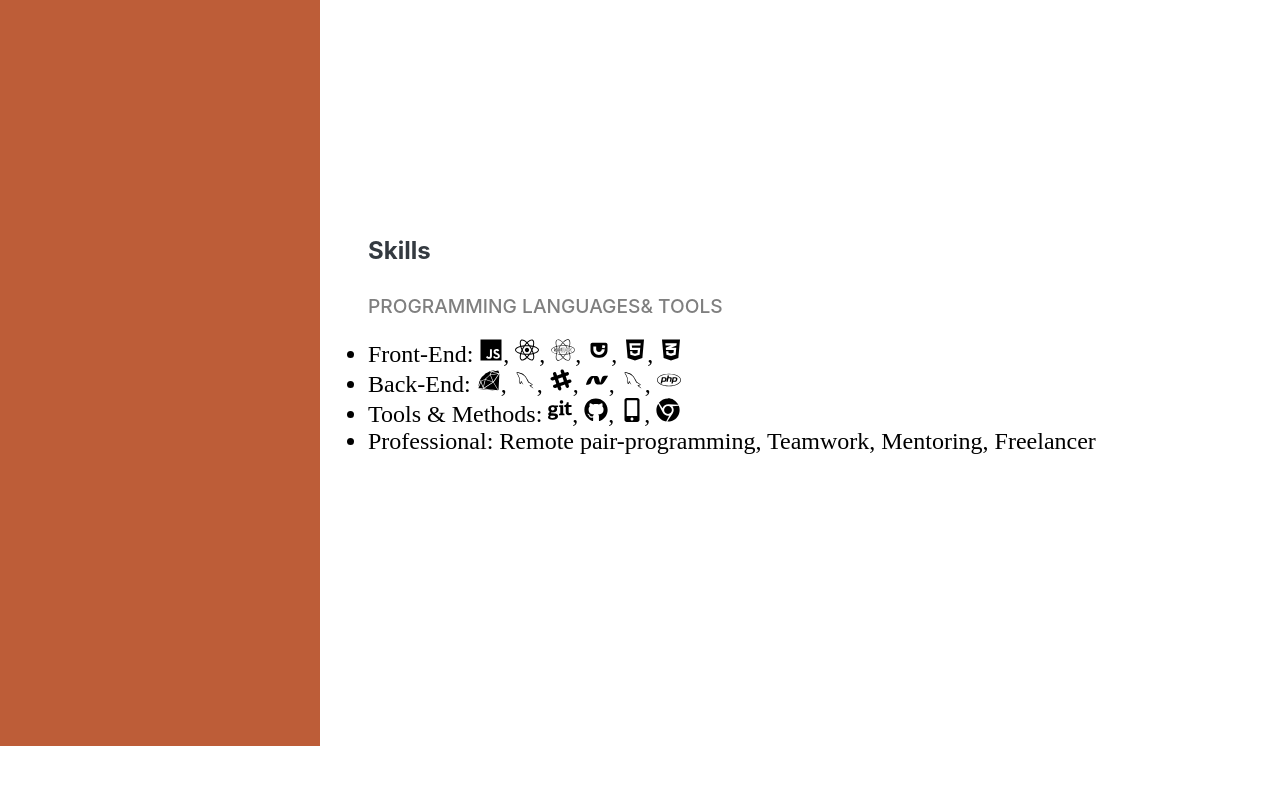
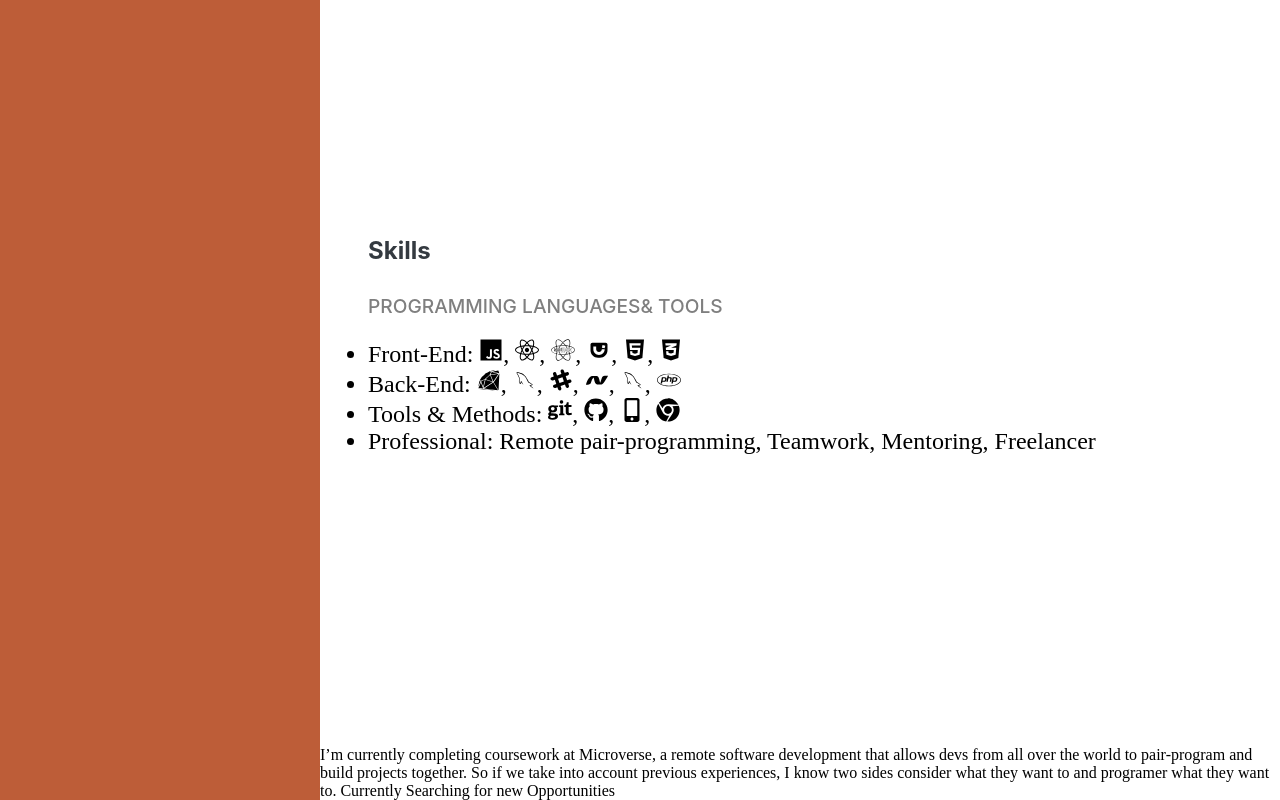
Before and after one commit to AtillaTahak/Resume-React, a React (Create React App) app: page / in a window 1280 px wide. Shown: the part 2624-3424 px from the top of the page. Before the commit the page ends 3370 px from the top, so only its background shows below. Built offline with nearby package versions, Linux system fonts and the light colour scheme.

Commit message:
created insterest page

```diff
--- a/src/components/Contents/Interests.js
+++ b/src/components/Contents/Interests.js
@@ -3,6 +3,7 @@ import React from 'react';
 export const Interests = () => {
     return (
         <div>
+            <p>I’m currently completing coursework at Microverse, a remote software development that allows devs from all over the world to pair-program and build projects together. So if we take into account previous experiences, I know two sides consider what they want to and programer what they want to. Currently Searching for new Opportunities</p>
 
         </div>
     );
--- /dev/null
+++ b/src/components/styles/Interests.styled.js
@@ -0,0 +1,5 @@
+import styled from 'styled-components'
+
+
+export const Content = styled.section`
+`
--- a/src/components/styles/Skills.styled.js
+++ b/src/components/styles/Skills.styled.js
@@ -7,6 +7,7 @@ flex-direction: column;
 justify-content: center;
 margin:auto 5%;
 gap: 20px;
+flex-wrap: wrap;
 `
 export const LiFont = styled.li`
 font-size:x-large;
```
